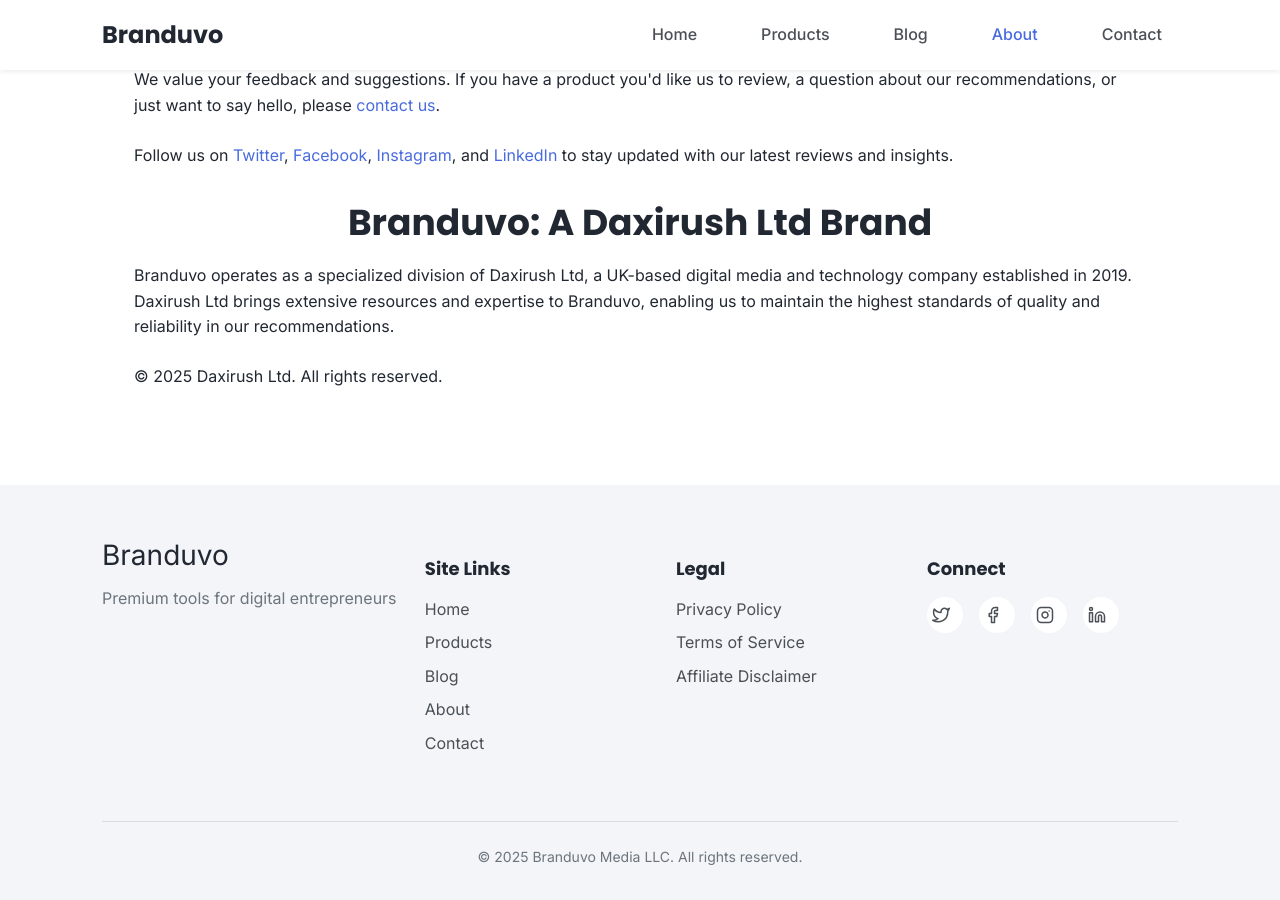
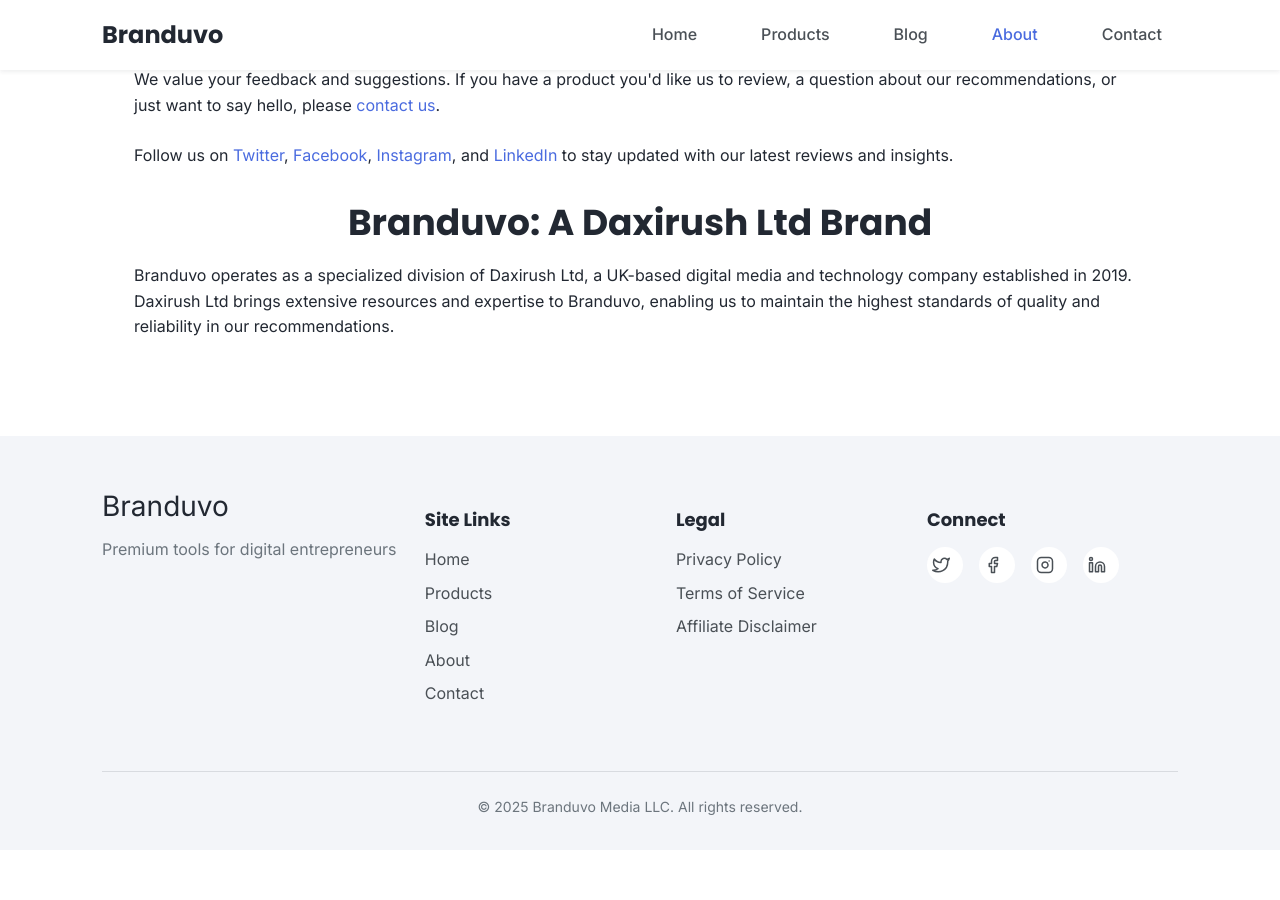
Before and after one commit to choaybouaret29/BranduvoBlog, a Jekyll site: the page built from about/index.html, in a window 1280 px wide and 900 px high, scrolled down 2779 px. Built offline with Jekyll 4.4.1, drawn with Linux system fonts in a browser that asks for light colours; after the commit the page ends 3629 px from its top, so only the background shows below that.

Commit message:
Update index.html

```diff
--- a/about/index.html
+++ b/about/index.html
@@ -131,7 +131,3 @@
     <p>Branduvo operates as a specialized division of Daxirush Ltd, a UK-based digital media and technology company established in 2019. Daxirush Ltd brings extensive resources and expertise to Branduvo, enabling us to maintain the highest standards of quality and reliability in our recommendations.</p>
   </div>
 </section>
-
-<div class="container copyright-container"> <!-- Added a specific class for the copyright container -->
-  <p class="copyright-text">© 2025 Daxirush Ltd. All rights reserved.</p>
-</div>
```
